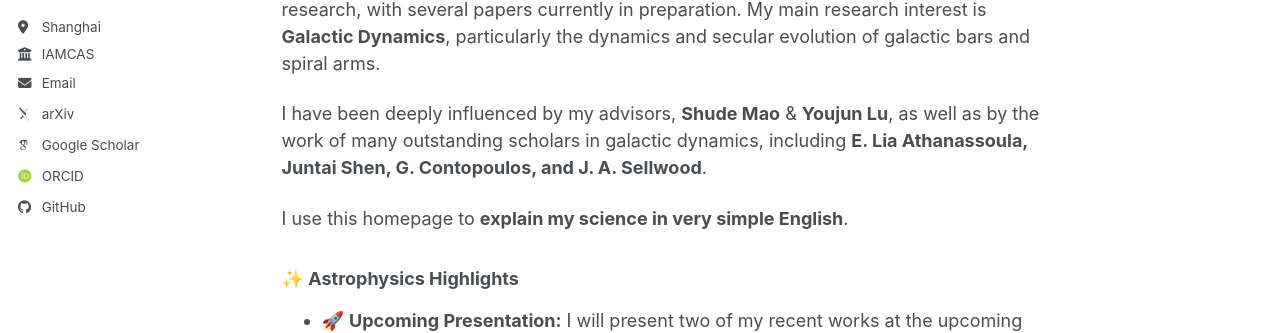
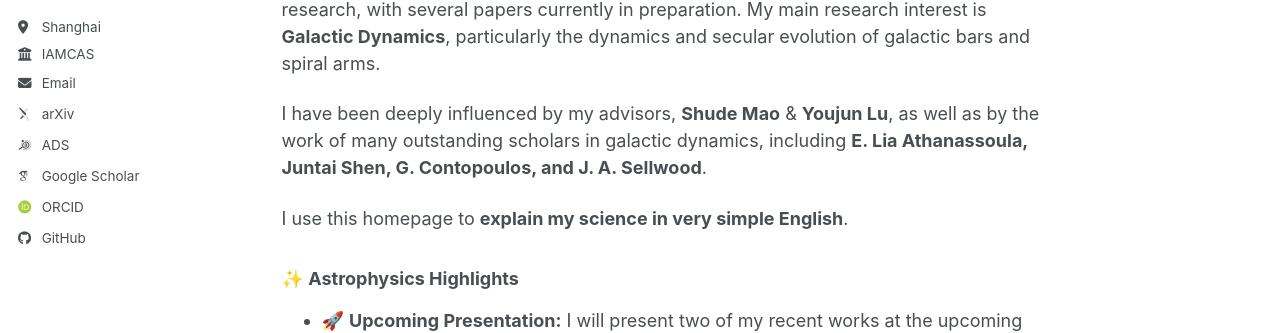
Before and after one commit to hangcidu/hangcidu.github.io, a Jekyll site: the page built from _pages/about.md, in a window 1280 px wide. Shown: the part 356-689 px from the top of the page. Built offline with Jekyll 4.4.1, drawn with Linux system fonts in a browser that asks for light colours; some web fonts are replaced; a script bundle is joined from its source files by our own code; library files that are not in the unit come from our copies; comment, search, counter and statistics services are not loaded.

Commit message:
Update author-profile.html

```diff
--- a/_includes/author-profile.html
+++ b/_includes/author-profile.html
@@ -45,6 +45,9 @@
       {% endif %}
       {% if author.arxiv %}
         <li><a href="{{ author.arxiv }}"><i class="ai ai-arxiv ai-fw icon-pad-right"></i>arXiv</a></li>
+      {% endif %}
+      {% if author.ads %}
+        <li><a href="{{ author.ads }}"><i class="ai ai-ads ai-fw icon-pad-right"></i>ADS</a></li>
       {% endif %}
       {% if author.googlescholar %}
         <li><a href="{{ author.googlescholar }}"><i class="ai ai-google-scholar ai-fw icon-pad-right"></i>Google Scholar</a></li>
```
